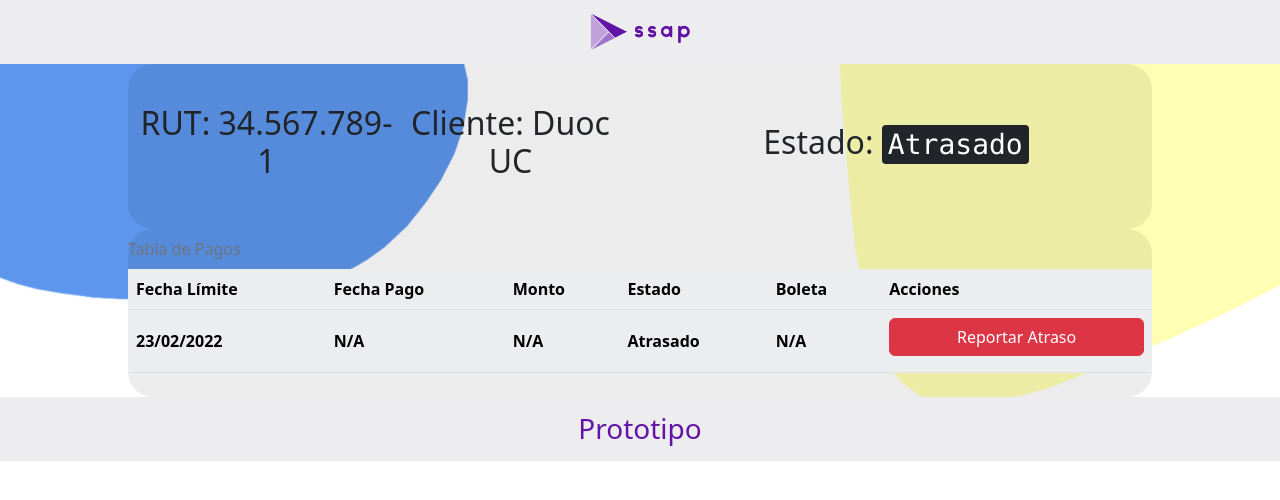
After one commit to danielrojasrabael/Portafolio-Informatica-003D, a Django app: template SSAP_Web/SSAP/templates/SSAP/controlpagos.html in a window 1280 px wide. The commit adds this page. Shown: the top 500 px of the page. Run offline with Django 4.2, Linux system fonts and the light colour scheme; the template is opened without the code that fills it, so the values that code supplies are empty.

Commit message:
Control Pagos template
bum

```diff
--- a/SSAP_Web/SSAP/static/CSS/estilo.css
+++ b/SSAP_Web/SSAP/static/CSS/estilo.css
@@ -260,6 +260,7 @@ footer{
 
 .contenedor{
     display: flex;
+    flex-wrap: wrap;
     justify-content: center;
     align-items: center;
     height: 100%;
--- a/SSAP_Web/SSAP/templates/SSAP/base.html
+++ b/SSAP_Web/SSAP/templates/SSAP/base.html
@@ -55,16 +55,19 @@
                     <h4><a class="btn btn-logo btn-sm" href=""><img class="img-fluid" src="{%static 'IMG/ssap.png'%}"></a></h4>
                 </div>
                 <ul class="nav-links sidebar">
+
+                    <li><a href="{%url 'index'%}"><button class="btn btn-sidebar" type="button">Menú Principal</button></a></li>
+
                     {%if request.session.usuario.tipo == 'CLIENTE'%}
-                    <li><a href="{%url 'index'%}"><button class="btn btn-sidebar" type="button">Menú Principal</button></a></li>
                     <li><a href="{%url 'notificaciones'%}"><button class="btn btn-sidebar" type="button">Notificaciones</button></a></li>
                     {%elif request.session.usuario.tipo == 'PROFESIONAL'%}
-                    <li><a href="{%url 'index'%}"><button class="btn btn-sidebar" type="button">Menú Principal</button></a></li>
+
                     {%elif request.session.usuario.tipo == 'ADMINISTRADOR' %}
-                    <li><a href="{%url 'index'%}"><button class="btn btn-sidebar" type="button">Menú Principal</button></a></li>
                     <li><a href="{%url 'gestionusuario'%}"><button class="btn btn-sidebar" type="button">Gestionar Usuarios</button></a></li>
                     {%endif%}
+
                     <li><a href="{%url 'logout'%}"><button class="btn btn-sidebar" type="button">Logout</button></a></li>
+
                 </ul>
                 <div>
                 </div>
--- /dev/null
+++ b/SSAP_Web/SSAP/templates/SSAP/controlpagos.html
@@ -0,0 +1,62 @@
+{%extends 'SSAP/base.html'%}
+{% load static %}
+{%block titulo%}SSAP | Control de Pagos{%endblock%}
+{%block contenido%}
+<div class="fondo-home">
+
+    <div class="contenedor">
+        <div class="panel-blanco-redondo row esp-input contenedor">
+
+            <div style="text-align: center;" class="pantalla col-sm-6 relleno">
+                <h2>RUT: 34.567.789-1</h2>
+                <h2>Cliente: Duoc UC</h2>
+            </div>
+
+            <div style="text-align: center;" class="pantalla col-sm-6 relleno">
+                <h2>Estado: <kbd>Atrasado</kbd></h2>
+            </div>
+
+        </div>
+        <div class="panel-blanco-redondo row esp-input">
+            <table class="table table-responsive table-light table-striped align-middle">
+                <thead>
+                    <tr>
+                        <caption>
+                            Tabla de Pagos
+                        </caption>
+
+                        <th scope="col">Fecha Límite</th>
+                        <th scope="col">Fecha Pago</th>
+                        <th scope="col">Monto</th>
+                        <th scope="col">Estado</th>
+                        <th scope="col">Boleta</th>
+                        <th scope="col">Acciones</th>
+                    </tr>
+                </thead>
+                <tbody>
+                    <tr>
+                        <th scope="col">23/02/2022</th>
+                        <th scope="col">N/A</th>
+                        <th scope="col">N/A</th>
+                        <th scope="col">Atrasado</th>
+                        <th scope="col">N/A</th>
+
+                        <th scope="col">
+                            <div class="row esp-input">
+                                <form action="{}" method="post" class="col-sm-12">
+                                    {% csrf_token %}
+                                    <input type="hidden" name="id" value="{}">
+                                    <input type="hidden" name="nombre" value="{}">
+                                    <input type="submit" value="Reportar Atraso" class="accion btn btn-danger col-sm-12">
+                                </form>
+                            </div>
+                        </th>
+                    </tr>
+
+                </tbody>
+            </table>
+        </div>
+    </div>
+
+</div>
+{%endblock%}
--- a/SSAP_Web/SSAP/views.py
+++ b/SSAP_Web/SSAP/views.py
@@ -111,6 +111,11 @@ def gestionUsuarios(request):
     profesionales = Profesional.todos()
     administradores = Administrador.todos()
     return render(request,"SSAP\gestionUsuario.html", {'usr': usuarios, 'cli':clientes, 'pro':profesionales, 'adm':administradores})
+
+@logueado
+@esAdmin
+def controlPagos(request):
+    return render(request,"SSAP\controlpagos.html")
 
 @logueado
 @esAdmin
--- a/SSAP_Web/SSAP_Web/urls.py
+++ b/SSAP_Web/SSAP_Web/urls.py
@@ -26,6 +26,7 @@ urlpatterns = [
     path('gestionusuario/',views.gestionUsuarios, name="gestionusuario"),
     path('desusuario',views.desUsuario, name="desusuario"),
     path('habusuario',views.habUsuario, name="habusuario"),
+    path('controlpagos/',views.controlPagos, name="controlpagos"),
     path('crearusuario/',views.crearusuario, name="crearusuario"),
     path('modificarusuario/',views.modificarUsuario, name="modificarusuario"),
     path('notificaciones/',views.notificaciones,name="notificaciones"),
```
Also changed, not shown: SSAP_Web/SSAP/templates/SSAP/gestionUsuario.html (+8 -0 lines).
